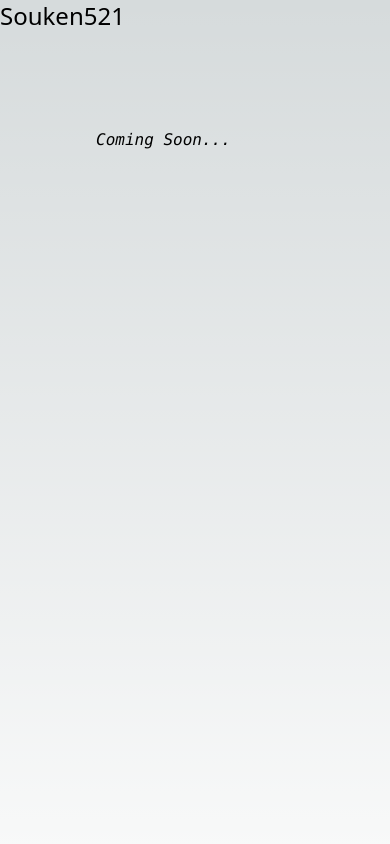
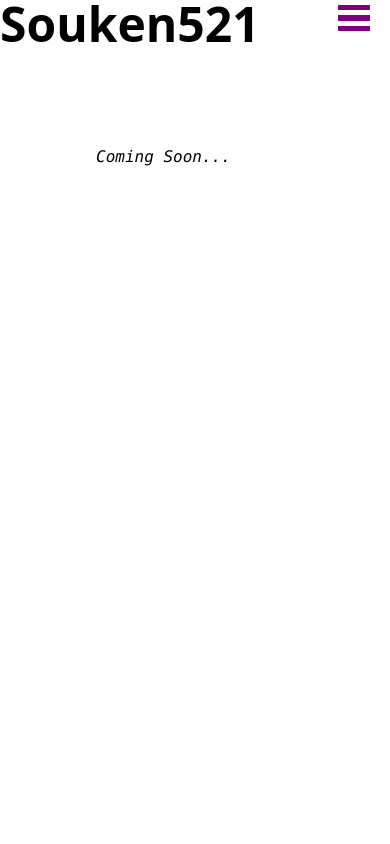
Before and after one commit to SoukenProg/myweb_next_js, a Next.js app: page / in a window 390 px wide. Shown: the top 844 px of the page. Built offline with nearby package versions, Linux system fonts and the light colour scheme.

Commit message:
Add burgerMenu

```diff
--- a/package.json
+++ b/package.json
@@ -9,9 +9,11 @@
     "lint": "next lint"
   },
   "dependencies": {
+    "@types/react-burger-menu": "^2.8.7",
     "next": "14.1.4",
     "next-themes": "^0.3.0",
     "react": "^18",
+    "react-burger-menu": "^3.0.9",
     "react-dom": "^18",
     "react-icons": "^5.0.1"
   },
--- a/src/app/globals.css
+++ b/src/app/globals.css
@@ -16,15 +16,15 @@
   }
 }
 
-body {
-  color: rgb(var(--foreground-rgb));
-  background: linear-gradient(
-      to bottom,
-      transparent,
-      rgb(var(--background-end-rgb))
-    )
-    rgb(var(--background-start-rgb));
-}
+/*body {*/
+/*  color: rgb(var(--foreground-rgb));*/
+/*  background: linear-gradient(*/
+/*      to bottom,*/
+/*      transparent,*/
+/*      rgb(var(--background-end-rgb))*/
+/*    )*/
+/*    rgb(var(--background-start-rgb));*/
+/*}*/
 
 @layer utilities {
   .text-balance {
--- /dev/null
+++ b/src/components/burgerMenu.tsx
@@ -0,0 +1,76 @@
+'use client'
+import { useState } from 'react';
+import { slide as Menu, State } from 'react-burger-menu'
+import Link from "next/link";
+
+const styles = {
+    bmBurgerButton: {
+        position: 'fixed',
+        width: '32px',
+        height: '26px',
+        right: '20px',
+        top: '5px',
+    },
+    bmBurgerBars: {
+        background: 'purple'
+    },
+    bmCross: {
+        background: 'white'
+    },
+    bmMenuWrap: {
+        position: 'fixed',
+        height: '100%',
+        top: "0",
+    },
+    bmMenu: {
+        background: 'dimgray',
+        padding: '2.5em 1.5em 0',
+    },
+    bmItemList: {
+        color: 'white',
+    },
+}
+export default function BurgerMenu() {
+    // メニュー画面の開閉状態を管理する「isMenuOpen」を設定
+    const [isMenuOpen, setIsMenuOpen] = useState(false)
+
+    // メニューを閉じるための関数を設定
+    const handleCloseMenu = () => {
+        setIsMenuOpen(false)
+    }
+
+    // メニュー画面の開閉状態を確認するための関数を設定
+    const handleStateChange = (state: State) => {
+        setIsMenuOpen(state.isOpen)
+    }
+
+    return (
+        <div id="outer-container">
+            <Menu
+                isOpen={isMenuOpen}
+                onStateChange={handleStateChange}
+                pageWrapId={'page-wrap'}
+                outerContainerId={'outer-container'}
+                right={true}
+                styles={styles}
+            >
+                <main id="page-wrap">
+                    <ul className="flex flex-col">
+                        <li className="mb-4">
+                            <Link href="/" className="font-semibold">Home</Link>
+                        </li>
+                        <li className="mb-4">
+                            <Link href="/" className="font-semibold">About</Link>
+                        </li>
+                        <li className="mb-4">
+                            <Link href="/" className="font-semibold">Projects</Link>
+                        </li>
+                        <li className="mb-4">
+                            <Link href="/" className="font-semibold">Link</Link>
+                        </li>
+                    </ul>
+                </main>
+            </Menu>
+        </div>
+    )
+}
--- a/src/components/header.tsx
+++ b/src/components/header.tsx
@@ -1,16 +1,48 @@
 import Image from "next/image";
 import Link from "next/link";
+import BurgerMenu from "@/components/burgerMenu";
+export const Header = () => {
+    return (
+        // <header className="flex items-center m-3">
+        //     <div className="flex lg:flex-1 mr-auto items-center gap-3">
+        //         <Link href="/" className="text-5xl">
+        //             Souken521
+        //         </Link>
+        //     </div>
+        //     <div className="flex mx-4 lg:flex-1 lg:gap-x-12 justify-end">
+        //         <Link href="/" className="font-semibold">Home</Link>
+        //         <Link href="/" className="font-semibold">About</Link>
+        //         <Link href="/" className="font-semibold">Projects</Link>
+        //         <Link href="/" className="font-semibold">Blog</Link>
+        //     </div>
+        // </header>
 
-export const Header = () => {
-    return(
-        <header>
-            <div className="flex lg:flex-1  ">
-                <Link href="/"　className="text-2xl font-logo">
-                    Souken521
-                </Link>
+    <header className="w-full sticky top-0">
+            <div className="hidden md:flex justify-between min-w-3xl items-center m-3">
+                <div className="flex lg:flex-1 mr-auto items-center gap-3">
+                    <Link href="/" className="text-5xl">
+                        Souken521
+                    </Link>
+                </div>
+                <div className="flex mx-4 lg:flex-1 lg:gap-x-12 justify-end">
+                    <Link href="/" className="font-semibold">Home</Link>
+                    <Link href="/" className="font-semibold">About</Link>
+                    <Link href="/" className="font-semibold">Projects</Link>
+                    <Link href="/" className="font-semibold">Blog</Link>
+                </div>
             </div>
-        </header>
-    )
+            <div className="md:hidden flex justify-between max-w-3xl">
+                <div className="text-xl font-bold">
+                    <Link href="/" className="text-5xl">
+                        Souken521
+                    </Link>
+                </div>
+                <div className="text-xl font-bold">
+                    <BurgerMenu />
+                </div>
+            </div>
+    </header>
+)
 }
 
-export  default Header;
+export default Header;
```
Also changed, not shown: 1 other file (tests, documents, lock files or other folders).
